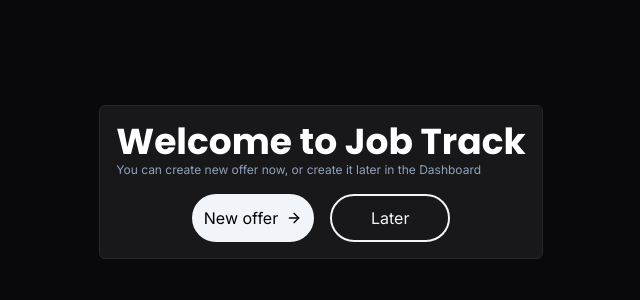
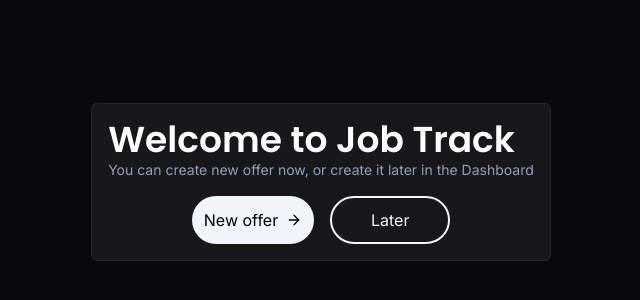
Before and after one commit to snkio/job-tracker, a React (Vite) app: page / in a window 1280 px wide. Shown: the part 218-518 px from the top of the page, without its empty margins (319-959 px from the left). Built offline with nearby package versions, Linux system fonts and the light colour scheme.

Commit message:
feat: add plus button to the boards

```diff
--- a/src/App.jsx
+++ b/src/App.jsx
@@ -3,7 +3,6 @@ import { Welcome } from "./components/Welcome";
 import { OfferModal } from "./components/OfferModal";
 import { KanbanBoard } from "./features/jobs/components/KanbanBoard";
 import { jobOffer } from "./constants/jobOffer";
-import { Plus } from "lucide-react";
 
 const boardTitles = ["Saved", "Applied", "Interview", "Offer", "Rejected"];
 
@@ -35,12 +34,6 @@ export function App() {
         <Welcome setWelcome={setWelcome} setOpen={setOpen} />
       ) : (
         <div>
-          <button onClick={() => setOpen(true)}>
-            <div className="flex items-center">
-              <Plus size={24} />
-              <p>Create</p>
-            </div>
-          </button>
           {open ? (
             <OfferModal
               setOpen={setOpen}
--- a/src/components/OfferModal.jsx
+++ b/src/components/OfferModal.jsx
@@ -31,7 +31,7 @@ export function OfferModal({ setOpen, offer, setOffer, setOffers }) {
     <div className="fixed inset-0 flex min-h-screen flex-col justify-center items-center bg-zinc-950/50 backdrop-blur-sm">
       <div className="absolute bg-zinc-200 max-w-md w-full p-3 rounded-2xl">
         <div className="flex justify-between mb-4">
-          <h2 className="text-[20px] md:text-2xl font-poppins font-bold">
+          <h2 className="text-[20px] md:text-2xl font-poppins font-semibold">
             Editing
           </h2>
           <button
--- a/src/components/Welcome.jsx
+++ b/src/components/Welcome.jsx
@@ -10,10 +10,10 @@ export function Welcome({ setWelcome, setOpen }) {
     <div className="relative z-50 min-h-screen flex justify-center items-center bg-zinc-950 text-white">
       <div className="flex flex-col gap-4 bg-zinc-900 border border-zinc-800 p-4 rounded-md">
         <div>
-          <h1 className="font-poppins text-2xl font-bold md:text-4xl">
+          <h1 className="font-poppins text-2xl font-semibold md:text-4xl">
             Welcome to Job Track
           </h1>
-          <p className="text-xs text-slate-400 max-w-70 md:max-w-full">
+          <p className="text-sm text-slate-400 max-w-70 md:max-w-full">
             You can create new offer now, or create it later in the Dashboard
           </p>
         </div>
--- a/src/features/jobs/components/KanbanBoard.jsx
+++ b/src/features/jobs/components/KanbanBoard.jsx
@@ -1,11 +1,27 @@
 import { OfferCard } from "./OfferCard";
+import { jobOffer } from "../../../constants/jobOffer";
+import { Plus } from "lucide-react";
 
 export function KanbanBoard({ title, offers, setOffers, setOffer, setOpen }) {
   const filteredOffers = offers.filter((item) => item.status === title);
 
   return (
     <div className="flex flex-col">
-      <h3 className="text-[18px]">{title}</h3>
+      <div className="flex gap-2">
+        <h3 className="text-[18px] font-poppins font-semibold">{title}</h3>
+        <button
+          onClick={() => {
+            setOffer(() => ({
+              ...jobOffer,
+              status: title,
+              id: crypto.randomUUID(),
+            }));
+            setOpen(true);
+          }}
+        >
+          <Plus />
+        </button>
+      </div>
       <div>
         {filteredOffers.map((item) => (
           <OfferCard
--- a/src/features/jobs/components/OfferCard.jsx
+++ b/src/features/jobs/components/OfferCard.jsx
@@ -16,8 +16,6 @@ export function OfferCard({ item, setOffers, setOffer, offers, setOpen }) {
       setOpen(true);
     }
   };
-
-  console.log(more);
 
   return (
     <>
@@ -41,8 +39,6 @@ export function OfferCard({ item, setOffers, setOffer, offers, setOpen }) {
       <a href={item.link} target="_blank">
         {item.link}
       </a>
-      {/* <button onClick={() => deleteOffer(item.id)}>Delete</button>
-      <button onClick={() => editOffer(item.id)}>Edit</button> */}
     </>
   );
 }
--- a/src/index.css
+++ b/src/index.css
@@ -1,4 +1,4 @@
-@import url("https://fonts.googleapis.com/css2?family=Inter:ital,opsz,wght@0,14..32,100..900;1,14..32,100..900&family=Poppins:wght@700&display=swap");
+@import url("https://fonts.googleapis.com/css2?family=Inter:ital,opsz,wght@0,14..32,100..900;1,14..32,100..900&family=Poppins:wght@600&display=swap");
 
 @import "tailwindcss";
 
```
